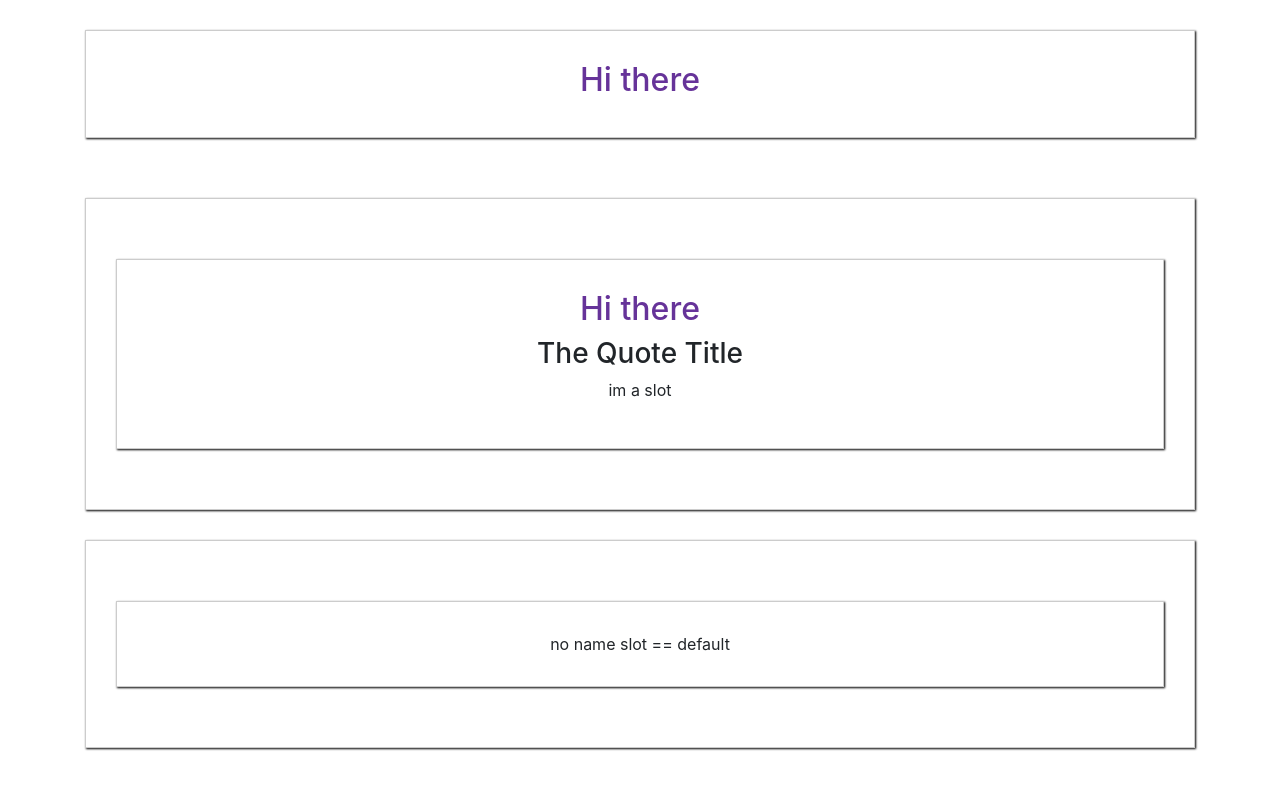
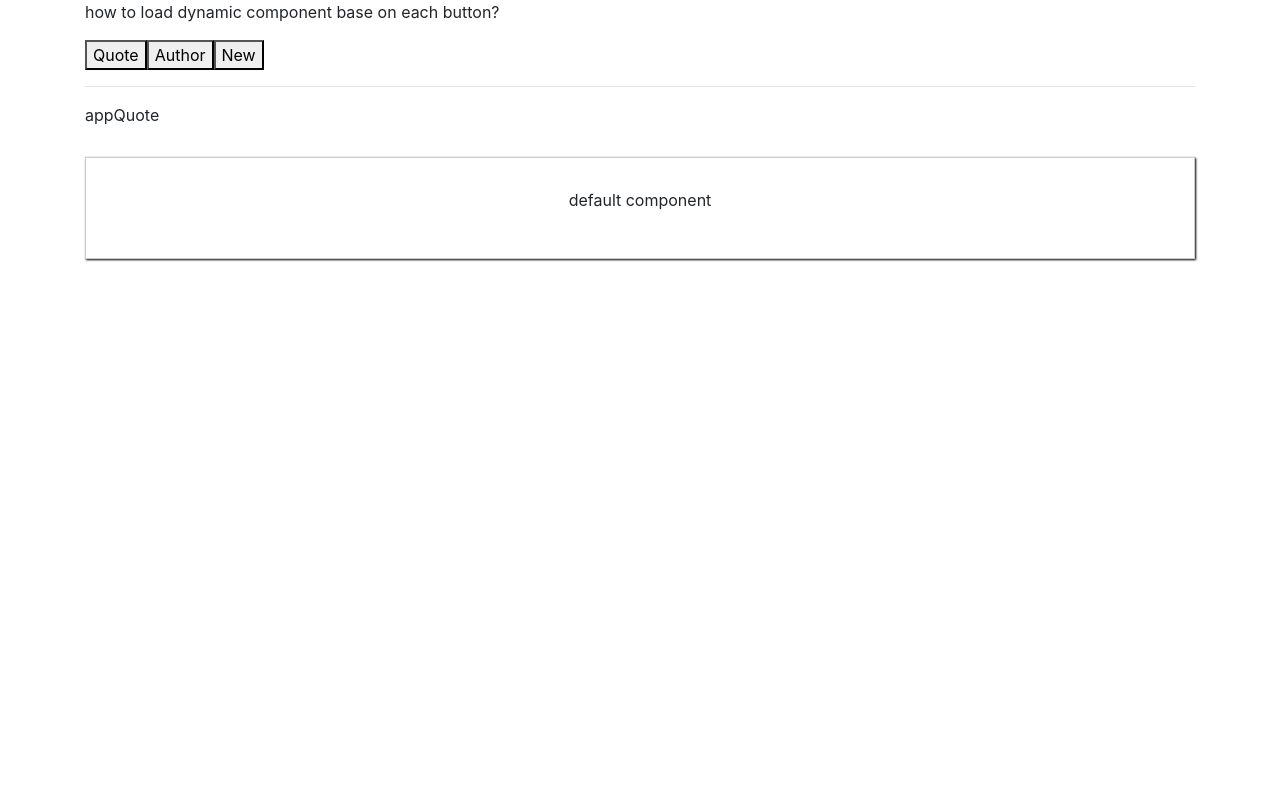
Before and after one commit to artmarydotir/dynamic-component, a Vue app: page / in a window 1280 px wide. Shown: the top 790 px of the page. Built offline with nearby package versions, Linux system fonts and the light colour scheme.

Commit message:
dynamic componeent added. commented slot. remove cm slot to learn slot.

```diff
--- a/src/App.vue
+++ b/src/App.vue
@@ -2,24 +2,37 @@
     <div class="container">
         <div class="row">
             <div class="col-sm-12">
-                <app-quote>
+              <p>how to load dynamic component base on each button?</p>
+              <button @click="selectedComponent = 'appQuote'">Quote</button>
+              <button @click="selectedComponent = 'appAuthor'">Author</button>
+              <button @click="selectedComponent = 'appNew'">New</button>
+              <hr>
+              <p>{{ selectedComponent }} </p>
+              <!-- remember is is a keywird -->
+              <component :is="selectedComponent">
+                <p>
+                  default component
+                </p>
+              </component>
+                <!-- <app-quote>
                   <h2 slot="first-slot">Hi there</h2>
-                </app-quote>
+                </app-quote> -->
             </div>
             <div class="col-sm-12">
-                <app-quote >
+              <!-- u can remove comment for slot to learn more -->
+                <!-- <app-quote >
                   <div slot="second-slot">
                     <h2>Hi there</h2>
                     <h3>{{  quoteTitle }} </h3>
                     <p>im a slot</p>
                   </div>
-                </app-quote>
+                </app-quote> -->
                 <!-- default slot no name render default -->
-                <app-quote>
+                <!-- <app-quote>
                   <div>
                     <span> no name slot == default </span>
                   </div>
-                </app-quote>
+                </app-quote> -->
             </div>
         </div>
     </div>
@@ -27,15 +40,20 @@
 
 <script>
 import Quote from './components/Quote.vue';
+import New from './components/New.vue';
+import Author from './components/Author.vue';
 
 export default {
   data() {
     return {
       quoteTitle: 'The Quote Title',
+      selectedComponent: 'appQuote'
     }
   },
   components: {
     appQuote: Quote,
+    appNew: New,
+    appAuthor: Author,
   }
 }
 </script>
--- /dev/null
+++ b/src/components/Author.vue
@@ -0,0 +1,16 @@
+<template>
+    <div>
+        <h3>The author </h3>
+    </div>
+</template>
+
+<script>
+
+export default {
+
+}
+</script>
+
+<style>
+
+</style>
--- /dev/null
+++ b/src/components/New.vue
@@ -0,0 +1,16 @@
+<template>
+    <div>
+        <h3>The New </h3>
+    </div>
+</template>
+
+<script>
+
+export default {
+
+}
+</script>
+
+<style>
+
+</style>
```
